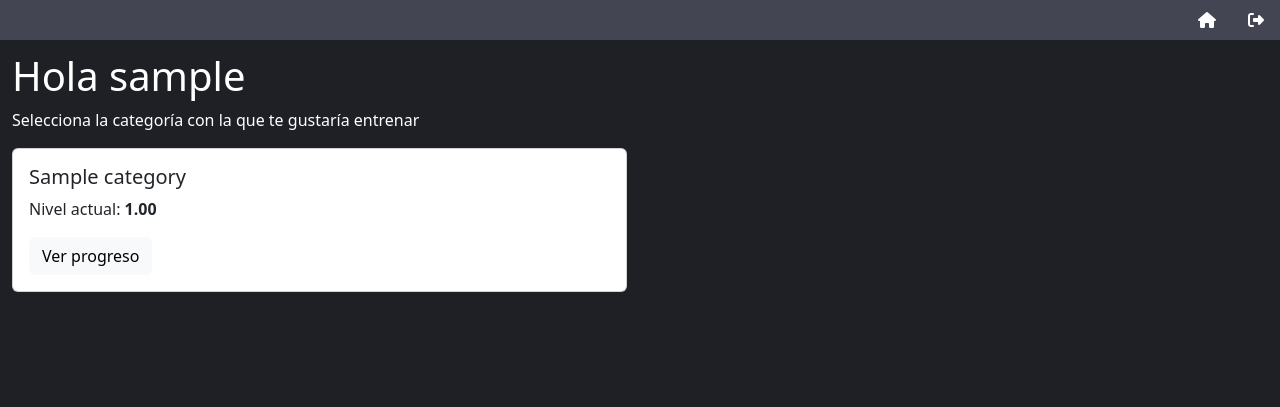
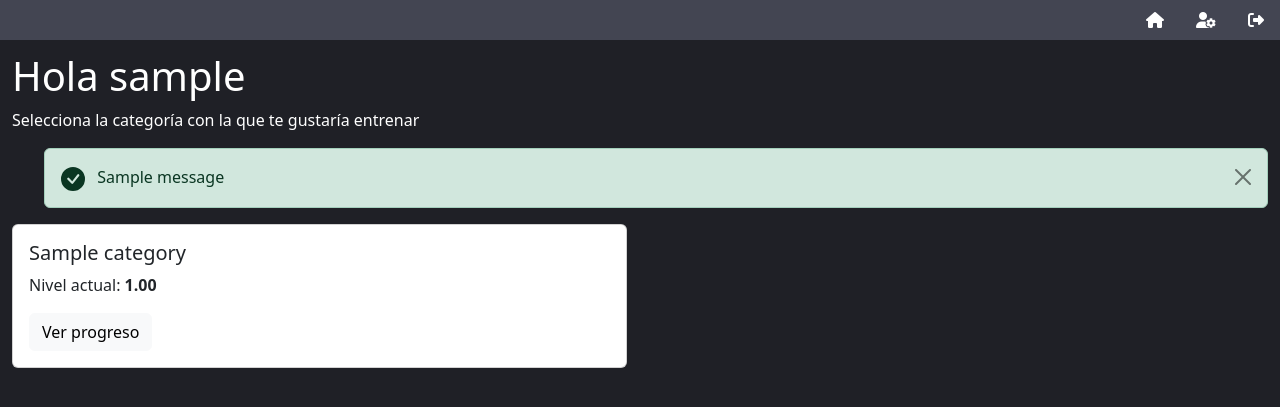
Before and after one commit to AsuJuve/AICP-Training-WebApp, a Django app: page /training/ in a window 1280 px wide. Shown: the top 407 px of the page. Run offline with Django 5.2, Linux system fonts and the light colour scheme; a user stored in the database is signed in; tables that the repository leaves empty hold one stand-in row (values such as "Sample post"); one stand-in notice (Sample message) is shown; some libraries are stand-ins or nearby versions.

Commit message:
Added functionality to update password

```diff
--- a/training/templates/base.html
+++ b/training/templates/base.html
@@ -43,12 +43,25 @@
         </style>
     </head>
     <body style="background-color: #1f2026; color: #ffffff">
+        <!-- SVG for alerts -->
+        <svg xmlns="http://www.w3.org/2000/svg" style="display: none;">
+            <symbol id="check-circle-fill" fill="currentColor" viewBox="0 0 16 16">
+                <path d="M16 8A8 8 0 1 1 0 8a8 8 0 0 1 16 0zm-3.97-3.03a.75.75 0 0 0-1.08.022L7.477 9.417 5.384 7.323a.75.75 0 0 0-1.06 1.06L6.97 11.03a.75.75 0 0 0 1.079-.02l3.992-4.99a.75.75 0 0 0-.01-1.05z"/>
+            </symbol>
+            <symbol id="info-fill" fill="currentColor" viewBox="0 0 16 16">
+                <path d="M8 16A8 8 0 1 0 8 0a8 8 0 0 0 0 16zm.93-9.412-1 4.705c-.07.34.029.533.304.533.194 0 .487-.07.686-.246l-.088.416c-.287.346-.92.598-1.465.598-.703 0-1.002-.422-.808-1.319l.738-3.468c.064-.293.006-.399-.287-.47l-.451-.081.082-.381 2.29-.287zM8 5.5a1 1 0 1 1 0-2 1 1 0 0 1 0 2z"/>
+            </symbol>
+        </svg>
+
         <div class="container-fluid" style="margin: auto; padding-bottom: 12px;">
             <div class="row" style="height: 50%;">
                 <div class="col-md-12" style="padding-right: 0px; padding-left: 0px;">
                     <ul class="nav" style="background-color: #434552; justify-content: flex-end">
                         <li class="nav-item">
                             <a class="nav-link" style="color: inherit;" href="{% url 'training:home' %}"><span class="fa-solid fa-house"></span></a>
+                        </li>
+                        <li class="nav-item">
+                            <a class="nav-link" style="color: inherit;" href="{% url 'training:change_password' %}"><i class="fa-solid fa-user-gear"></i></a>
                         </li>
                         <li class="nav-item">
                             <a class="nav-link" style="color: inherit;" href="{% url 'training:logout' %}"><i class="fa-solid fa-right-from-bracket"></i></a>
--- a/training/templates/home.html
+++ b/training/templates/home.html
@@ -4,9 +4,19 @@
 {% block page_title %}Hola {{ request.user }}{% endblock %}
 {% block page_description %}Selecciona la categoría con la que te gustaría entrenar{% endblock %}
 {% block content %}
+{% if messages %}
+    <ul class="messages">
+    {% for message in messages %}
+        <div class="alert alert-{{ message.tags }} alert-dismissible fade show" role="alert">
+            <svg class="bi flex-shrink-0 me-2" width="24" height="24" role="img" aria-label="Success:"><use xlink:href="#check-circle-fill"/></svg>
+            {{ message }}
+            <button type="button" class="btn-close" data-bs-dismiss="alert" aria-label="Close"></button>
+        </div>
+    {% endfor %}
+    </ul>
+{% endif %}
 <div class="categories" style="display: flex; flex-wrap: wrap; gap: 10px 10px;">
     {% for category in categories %}
-
         <div class="card" style="background-color: #{{ category.color }}; flex-basis: 49%">
             <div class="card-body">
                 <h5 class="card-title">{{ category.name }}</h5>
--- a/training/urls.py
+++ b/training/urls.py
@@ -1,5 +1,5 @@
 from django.urls import path
-from .views import signup, home, category_detail, request_recommendation, request_diagnosis, LoginView
+from .views import signup, home, category_detail, change_password, request_recommendation, request_diagnosis, LoginView
 from django.contrib.auth.decorators import login_required
 from django.contrib.auth.views import LogoutView
 
@@ -12,5 +12,6 @@ urlpatterns = [
     path('request_diagnosis/<int:category_id>/', request_diagnosis, name='request_diagnosis'),
     path('signup/', signup, name='signup'),
     path('login/', LoginView.as_view(), name='login'),
-    path('logout',login_required(LogoutView.as_view()),name='logout')
+    path('logout',login_required(LogoutView.as_view()),name='logout'),
+    path('change_password/', change_password, name='change_password')
 ]
--- a/training/views.py
+++ b/training/views.py
@@ -1,15 +1,16 @@
 import requests
-from datetime import datetime, timedelta
+from datetime import timedelta
 from django.contrib.auth import login
 from django.contrib.auth.decorators import login_required
 from django.views.decorators.http import require_POST
+from django.contrib import messages
+from django.contrib.auth import update_session_auth_hash
 from django.contrib.auth.views import LoginView
 from django.core.paginator import Paginator, EmptyPage, PageNotAnInteger
 from django.db.models import Q
 from django.shortcuts import render, redirect, get_object_or_404
 from django.utils import timezone
-from django.utils.safestring import mark_safe
-from .forms import SignupForm, LoginForm
+from .forms import SignupForm, LoginForm, PasswordChangeForm
 from .helpers import get_chart_data, generate_recommendation, update_problem_recommendations, update_user_level
 from .models import Competitor, Category, Level, Recommendation, Problem
 
@@ -267,3 +268,19 @@ def signup(request):
 class LoginView(LoginView):
     form_class = LoginForm
     template_name = 'accounts/login.html'
+
+
+@login_required
+def change_password(request):
+    if request.method == 'POST':
+        form = PasswordChangeForm(request.user, request.POST)
+        if form.is_valid():
+            user = form.save()
+            # Update the user's session to reflect the changed password
+            update_session_auth_hash(request, user)
+            messages.success(request, 'Tu contraseña fue actualizada con éxito!')
+            return redirect('training:home')
+    else:
+        form = PasswordChangeForm(request.user)
+
+    return render(request, 'accounts/change_password.html', {'form': form})
```
Also changed, not shown: training/forms.py (+5 -2 lines), training/templates/accounts/change_password.html (added, +18 -0 lines), training/templates/categories/category_detail.html (+0 -11 lines).
